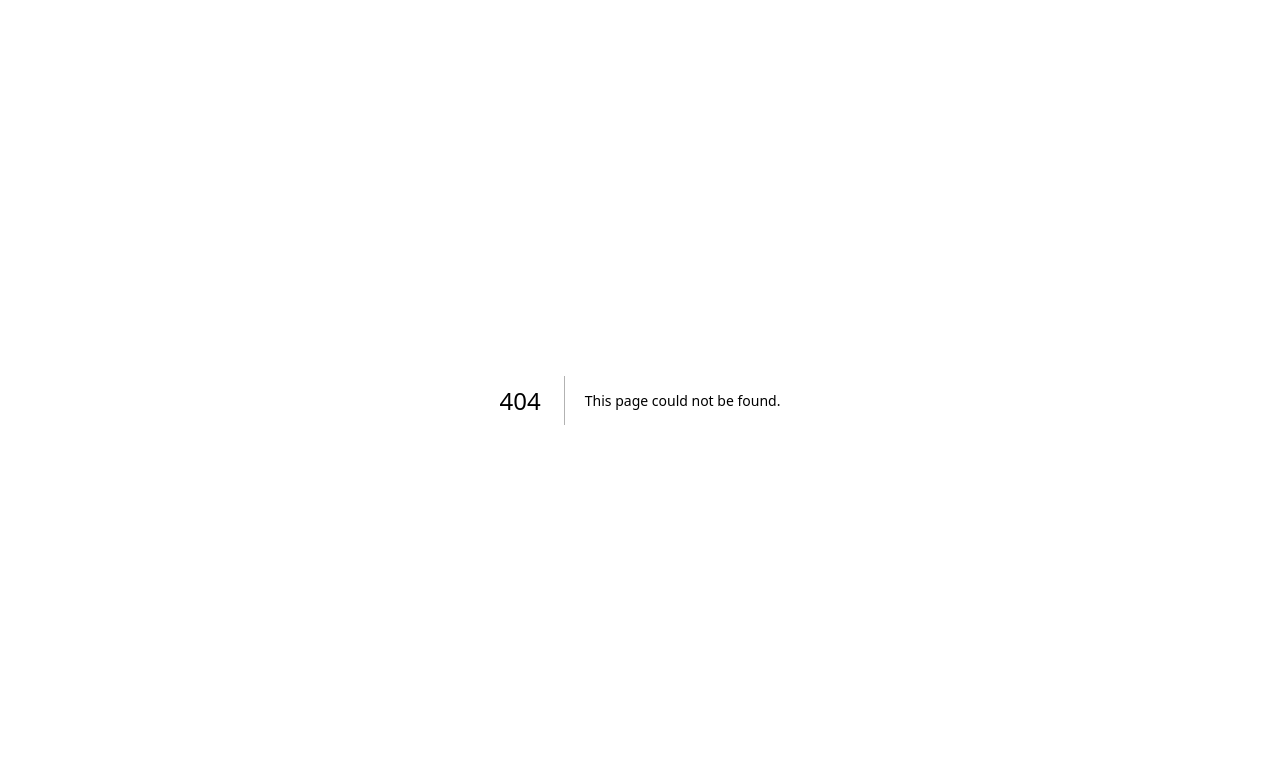
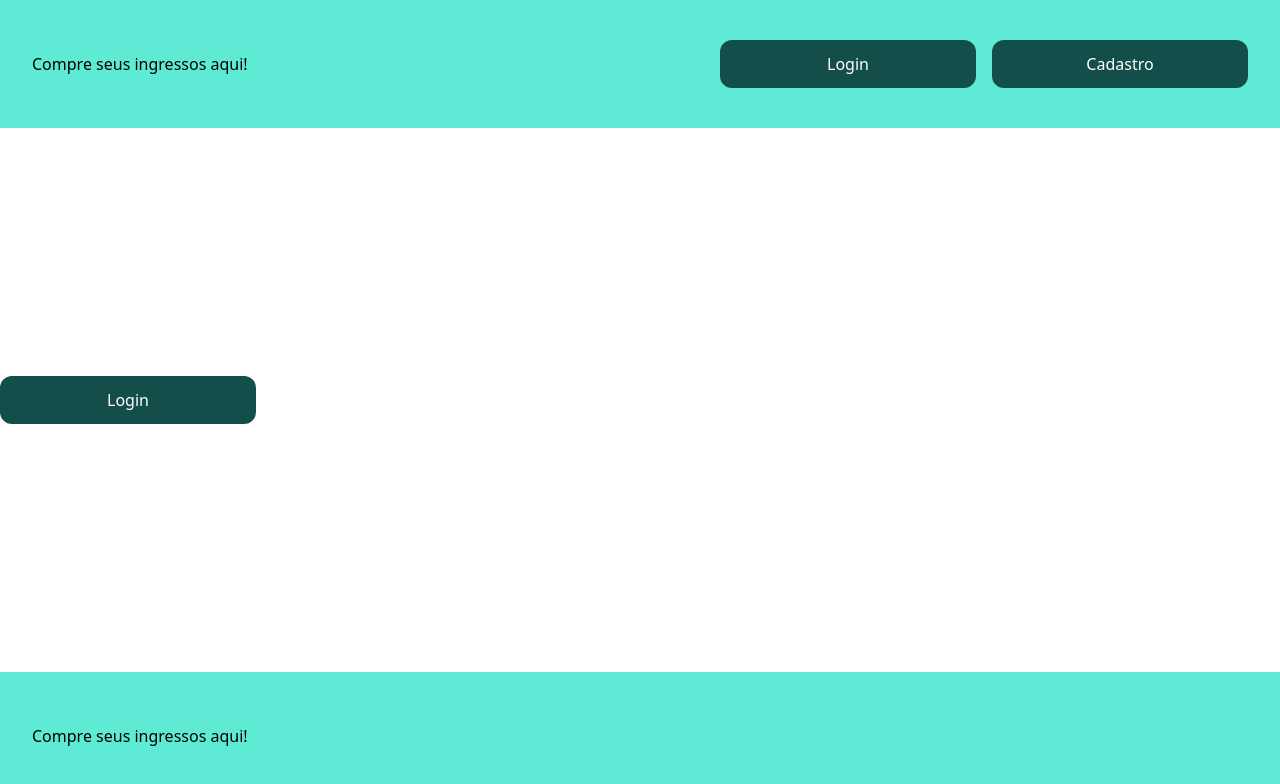
Before and after one commit to Yamazaki-Khaio/Cometa-Ingresso, a Next.js app in the folder ingressoscometa/: page /login in a window 1280 px wide. Before the commit this address had no page. Shown: the top 784 px of the page. Built offline with nearby package versions, Linux system fonts and the light colour scheme.

Commit message:
Layout e componentização do rodapé e cabecalho

```diff
--- a/ingressoscometa/next.config.js
+++ b/ingressoscometa/next.config.js
@@ -1,6 +1,13 @@
 /** @type {import('next').NextConfig} */
+const withReactSvg = require('next-react-svg')
+const path = require('path')
 const nextConfig = {
   reactStrictMode: true,
 }
 
-module.exports = nextConfig
+module.exports = withReactSvg({
+  include: path.resolve(__dirname, 'src/assets/svg'),
+  webpack(config, options) {
+    return config
+  }
+})
--- a/ingressoscometa/package.json
+++ b/ingressoscometa/package.json
@@ -18,6 +18,7 @@
     "express": "^4.18.2",
     "mysql2": "^3.2.4",
     "next": "13.3.0",
+    "next-react-svg": "^1.2.0",
     "postcss": "8.4.21",
     "react": "18.2.0",
     "react-dom": "18.2.0",
@@ -25,6 +26,7 @@
     "typescript": "5.0.4"
   },
   "devDependencies": {
+    "@svgr/webpack": "^7.0.0",
     "@types/express": "^4.17.17"
   }
 }
--- /dev/null
+++ b/ingressoscometa/src/components/Cabecalho.tsx
@@ -0,0 +1,19 @@
+import Botao from "./Botao";
+import Logo from "ingressoscometa/public/Logo.svg";
+
+
+export default function Cabecalho(props: any){
+    return(
+        <div className="flex items-center justify-between p-8 w-screen h-32 bg-teal-300">
+            <div>
+                <h2>Compre seus ingressos aqui!</h2>
+            </div>
+
+            <div className="flex gap-4">
+                <Botao href="/login" NomeBotao="Login"/>
+                <Botao href="/cadastro" NomeBotao="Cadastro"/>
+            </div>
+        </div>
+
+    )
+}
--- /dev/null
+++ b/ingressoscometa/src/components/Login.tsx
@@ -0,0 +1,9 @@
+import Botao from "./Botao";
+
+export default function Login() {
+    return(
+        <div>
+            <Botao href="/login" NomeBotao="Login"/>
+        </div>
+    )
+}
--- /dev/null
+++ b/ingressoscometa/src/components/Rodope.tsx
@@ -0,0 +1,11 @@
+export default function Rodope(){
+    return(
+        <div>
+            <div className="flex items-center justify-between p-8 w-screen h-32 bg-teal-300">
+            <div>
+                <h2>Compre seus ingressos aqui!</h2>
+            </div>
+        </div>
+        </div>
+    )
+}
--- a/ingressoscometa/src/components/bloco.tsx
+++ /dev/null
@@ -1,11 +0,0 @@
-
-export default function Bloco(props: {Propriedades: string}){
-
-    return(
-        <header>
-            <div>
-                <h1>{props.Propriedades}</h1>
-            </div>
-        </header>
-    )
-}
--- a/ingressoscometa/src/components/botao.tsx
+++ b/ingressoscometa/src/components/botao.tsx
@@ -5,7 +5,14 @@ export default function Botao(props: {href: string, NomeBotao: string}){
     return(
         <div>
             <Link href={props.href}>
-                    <button className="button-36" role="button">{props.NomeBotao}</button>
+                    <button className={`
+                    w-64 h-12
+                     bg-teal-900
+                     text-white
+                     text-24
+                     rounded-xl`}  role="button">
+                        {props.NomeBotao}
+                    </button>
             </Link>
         </div>
 
--- a/ingressoscometa/src/components/layout.tsx
+++ b/ingressoscometa/src/components/layout.tsx
@@ -1,16 +1,13 @@
-import { ReactElement, JSXElementConstructor, ReactFragment, ReactPortal } from "react"
-import Botao from "./botao"
+import Cabecalho from "./Cabecalho"
+import Rodope from "./Rodope"
 
-export default function Layout(props: { titulo: any; children: string | number | boolean | ReactElement<any, string | JSXElementConstructor<any>> | ReactFragment | ReactPortal | null | undefined }){
+export default function Layout(props: any){
     return(
-        <div>
-            <div>
-                <h1>{props.titulo ?? 'Mais um exemplo'}</h1>
-                <Botao href="/" NomeBotao="Voltar"/>
-            </div>
-            <div>
-                {props.children}
-            </div>
+
+        <div className="flex flex-col justify-between h-screen">
+            <Cabecalho/>
+            {props.pagina}
+            <Rodope/>
         </div>
     )
 
--- a/ingressoscometa/src/pages/index.tsx
+++ b/ingressoscometa/src/pages/index.tsx
@@ -1,12 +1,11 @@
-import Bloco from "@/components/bloco"
+import Layout from "@/components/Layout"
+
 
 export default function Home(){
 
     return (
         <div>
-            <div>
-                <Bloco Propriedades="Inicio"/>
-            </div>
+            <Layout/>
         </div>
     )
 }
--- /dev/null
+++ b/ingressoscometa/src/pages/login.tsx
@@ -0,0 +1,10 @@
+import Layout from "@/components/Layout";
+import Login from "@/components/Login";
+
+export default function login(){
+    return(
+        <div>
+            <Layout pagina={<Login/>}/>
+        </div>
+    )
+}
```
Also changed, not shown: ingressoscometa/public/Logo.svg (added), 1 other file (tests, documents, lock files or other folders).
